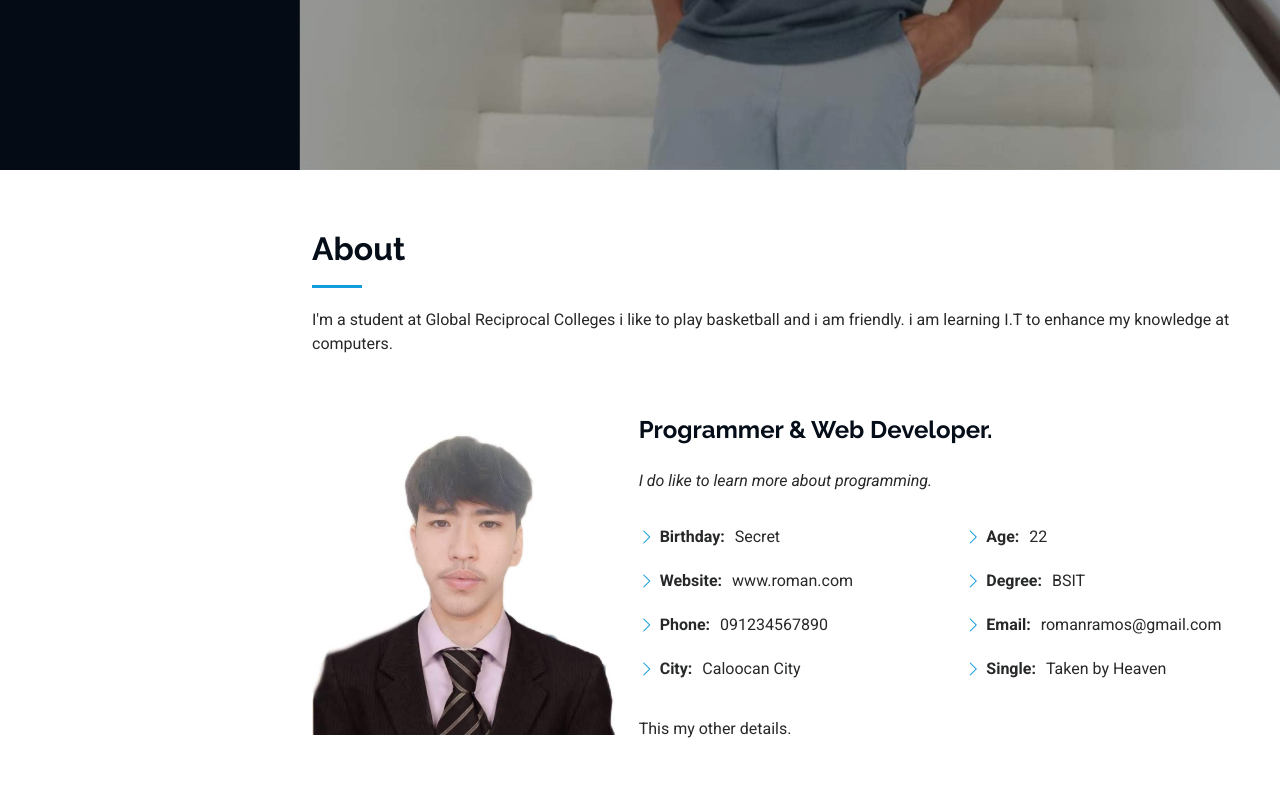
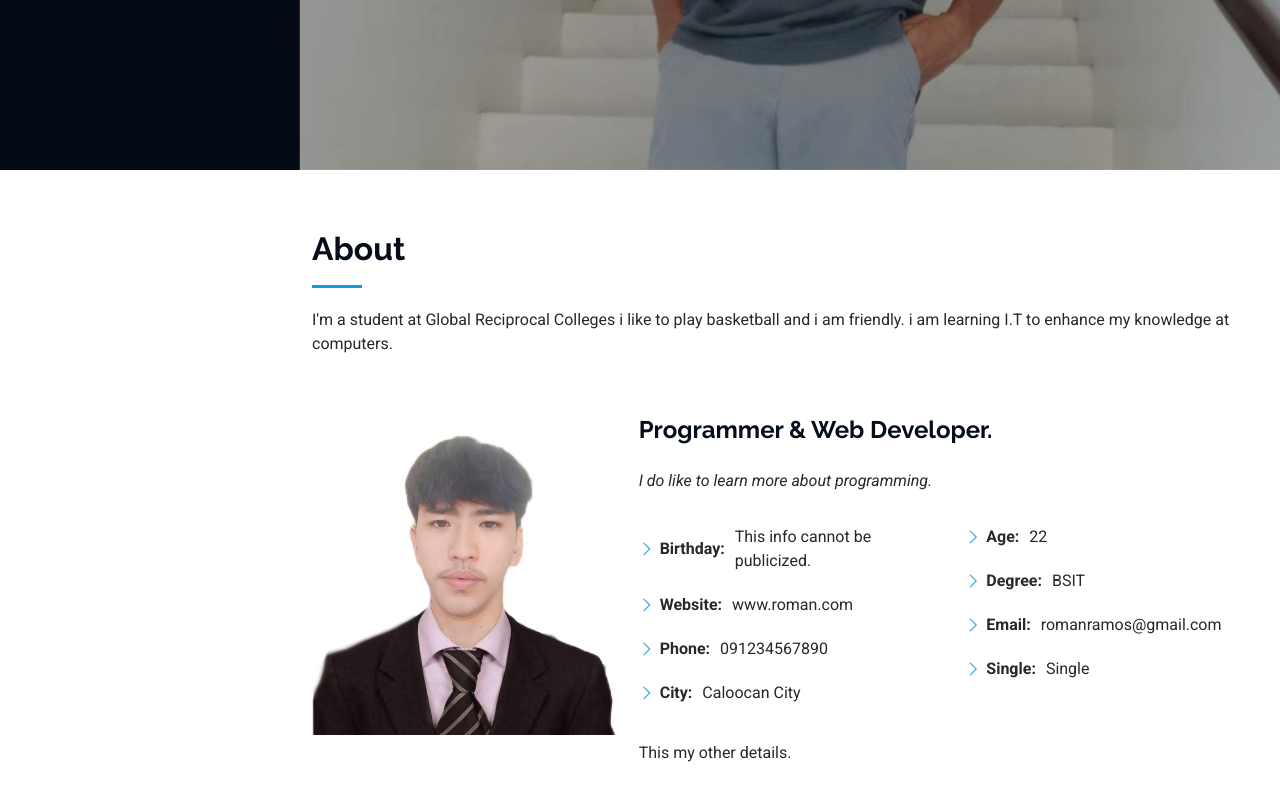
Before and after one commit to manman011/Roman_Finals, a plain HTML site: page index.html in a window 1280 px wide. Shown: the part 630-1430 px from the top of the page. Drawn offline with nearby package versions, Linux system fonts and the light colour scheme; a script that the page names is missing.

Commit message:
Update index.html

```diff
--- a/index.html
+++ b/index.html
@@ -115,7 +115,7 @@
             <div class="row">
               <div class="col-lg-6">
                 <ul>
-                  <li><i class="bi bi-chevron-right"></i> <strong>Birthday:</strong> <span>Secret</span></li>
+                  <li><i class="bi bi-chevron-right"></i> <strong>Birthday:</strong> <span>This info cannot be publicized.</span></li>
                   <li><i class="bi bi-chevron-right"></i> <strong>Website:</strong> <span>www.roman.com</span></li>
                   <li><i class="bi bi-chevron-right"></i> <strong>Phone:</strong> <span>091234567890</span></li>
                   <li><i class="bi bi-chevron-right"></i> <strong>City:</strong> <span>Caloocan City</span></li>
@@ -126,7 +126,7 @@
                   <li><i class="bi bi-chevron-right"></i> <strong>Age:</strong> <span>22</span></li>
                   <li><i class="bi bi-chevron-right"></i> <strong>Degree:</strong> <span>BSIT</span></li>
                   <li><i class="bi bi-chevron-right"></i> <strong>Email:</strong> <span>romanramos@gmail.com</span></li>
-                  <li><i class="bi bi-chevron-right"></i> <strong>Single:</strong> <span>Taken by Heaven</span></li>
+                  <li><i class="bi bi-chevron-right"></i> <strong>Single:</strong> <span>Single</span></li>
                 </ul>
               </div>
             </div>
```
